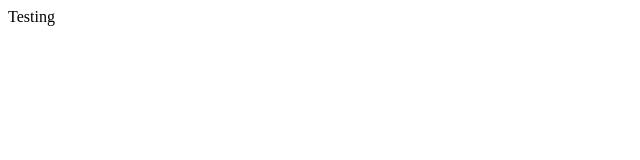
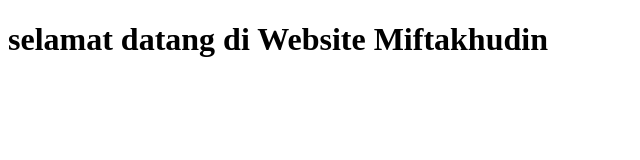
Before and after one commit to miftakh18/birthdayFirda.github.io, a plain HTML site: page index.html in a window 1280 px wide. Shown: the whole page, without its empty margins (0-640 px from the left). Drawn offline with Linux system fonts and the light colour scheme.

Commit message:
Modif Index

```diff
--- a/index.html
+++ b/index.html
@@ -3,9 +3,9 @@
 <head>
     <meta charset="UTF-8">
     <meta name="viewport" content="width=device-width, initial-scale=1.0">
-    <title>Happy Birthday Firda</title>
+    <title>Mif.site</title>
 </head>
 <body>
-    Testing
+   <H1>selamat datang di Website Miftakhudin</H1>
 </body>
 </html>
```
